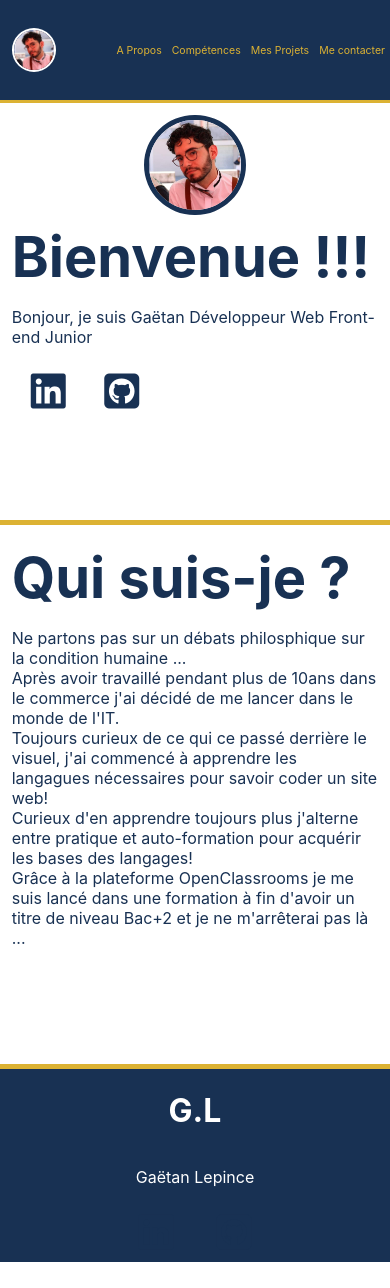
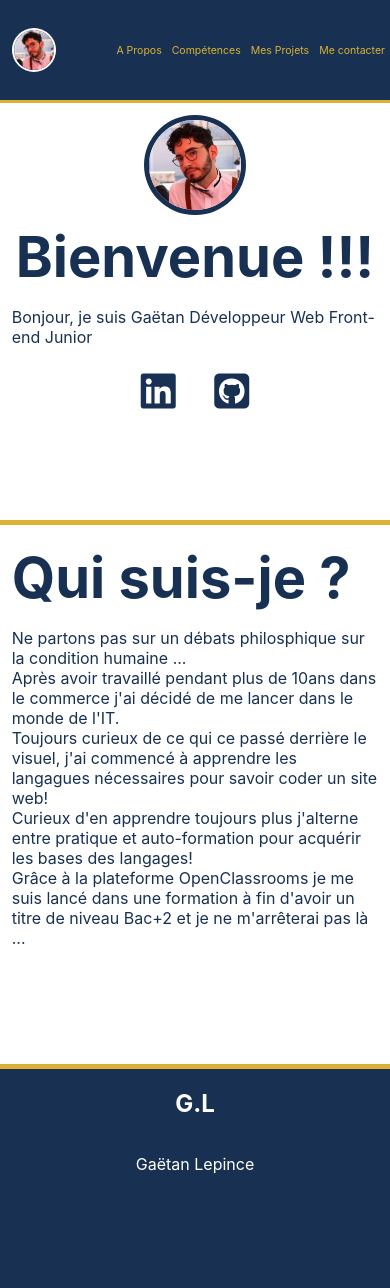
Before and after one commit to PesoPueblo/LEPRINCE-Gaetan-Porfolio, a React (Create React App) app in the folder frontend/: page / in a window 390 px wide. Before the commit the page ends 1262 px from the top, so only its background shows below. Built offline with nearby package versions, Linux system fonts and the light colour scheme.

Commit message:
responsiv page competence

```diff
--- a/frontend/src/components/footer.jsx
+++ b/frontend/src/components/footer.jsx
@@ -3,9 +3,9 @@ import { Link } from "react-router-dom"
 export default function Footer () {
     return (
         <div className="footer">
-            <h1>G.L</h1>
+            <h2>G.L</h2>
             <p>Gaëtan Lepince</p>
-            <div className="LinkRS">
+            <div className="LinkRS-footer">
                     <Link to="https://www.linkedin.com/in/gaetan-leprince-012601137/" className="linkres"><i className="fa-brands fa-linkedin"></i></Link>
                     <Link to="https://github.com/PesoPueblo" className="linkres"><i className="fa-brands fa-square-github"></i></Link>
             </div>
--- a/frontend/src/styles/compet.css
+++ b/frontend/src/styles/compet.css
@@ -2,6 +2,7 @@
     display: flex;
     flex-direction: column;
     justify-content: center;
+    align-items: center;
     padding-top: 10%;
     flex-wrap: wrap;
 }
@@ -63,3 +64,12 @@
     }
 
 }
+@media (max-width:551px) {
+    .CompCard{
+        max-width: unset;
+    }
+    #compétences>.title{
+        font-size: 3rem;
+    }
+
+}
--- a/frontend/src/styles/footer.css
+++ b/frontend/src/styles/footer.css
@@ -10,6 +10,6 @@
     width: 50%;
     justify-content: space-around;
 }
-.footer>.linkres{
+.linkres-footer{
     color: white;
 }
--- a/frontend/src/styles/presentation.css
+++ b/frontend/src/styles/presentation.css
@@ -65,4 +65,7 @@
         position: unset;
         align-self: center;
     }
+    .content{
+        align-items: center;
+    }
 }
```
